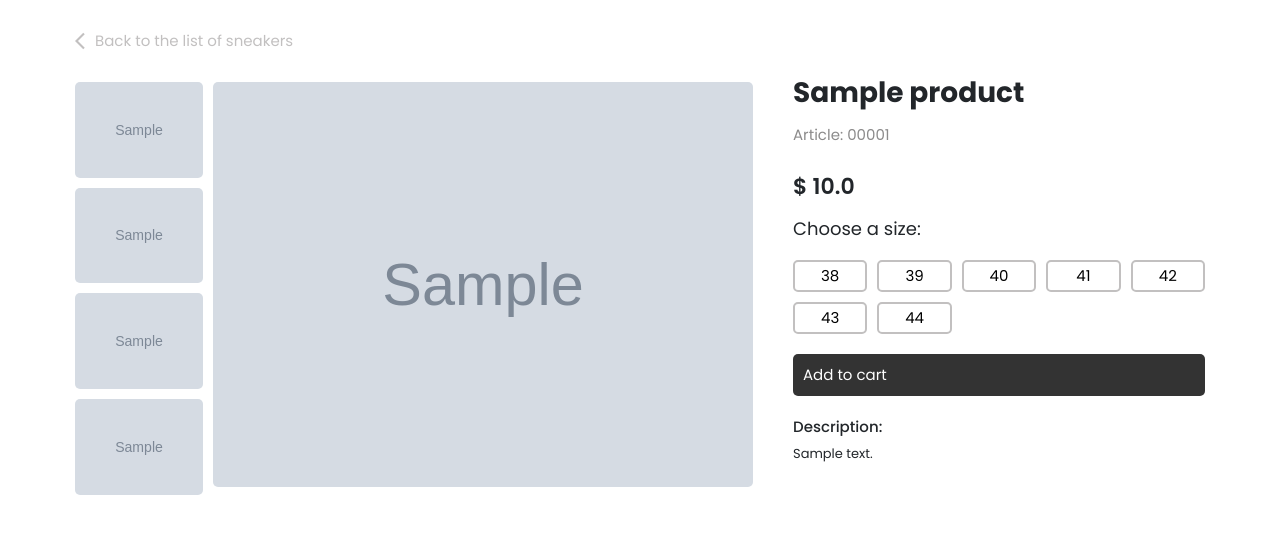
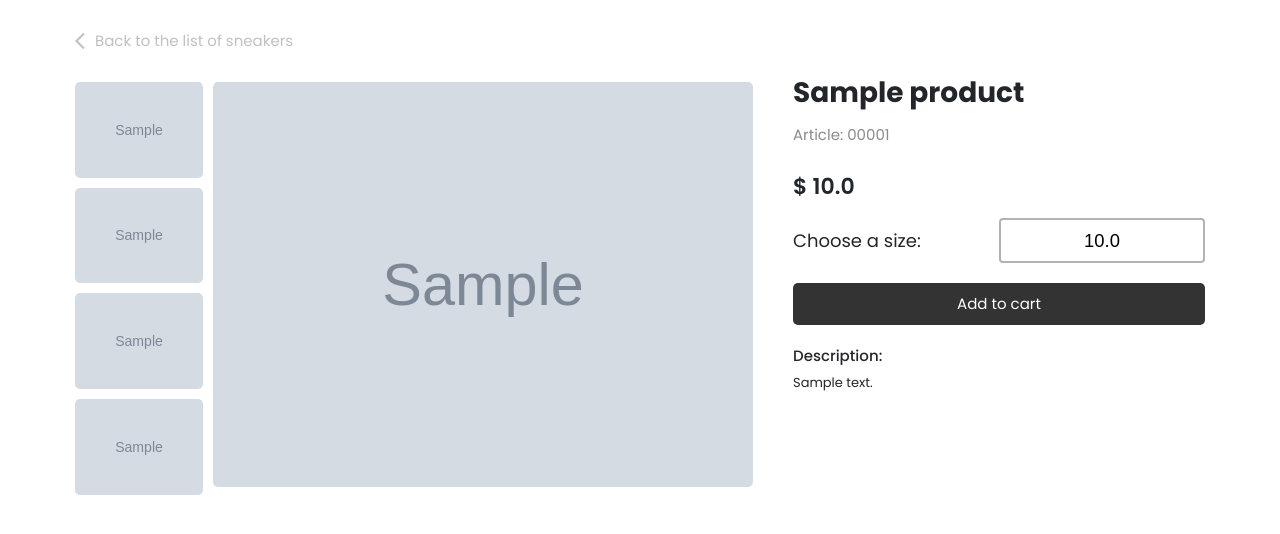
Before and after one commit to iamwebster/django-ecommerce, a Django app: a page that uses goods/templates/goods/product.html in a window 1280 px wide. Shown: the part 82-616 px from the top of the page. Run offline with Django 4.2, Linux system fonts and the light colour scheme; tables that the repository leaves empty hold one stand-in row (values such as "Sample post"); grey boxes marked "Sample" are stand-in pictures; some libraries are stand-ins or nearby versions.

Commit message:
feat: add new product models

```diff
--- a/carts/views.py
+++ b/carts/views.py
@@ -1,11 +1,10 @@
 from django.shortcuts import render, redirect
 from django.http import JsonResponse
-from goods.models import Product
+from goods.models import Product, ProductItem
 from .models import UserCart
 
 
 def cart_add(request):
-
     product_id = request.POST.get("product_id")
     product = Product.objects.get(id=product_id)
 
--- a/goods/admin.py
+++ b/goods/admin.py
@@ -1,5 +1,5 @@
 from django.contrib import admin
-from .models import Category, Product, Gender
+from .models import Category, Product, Gender, ProductItem, ProductColor
 
 @admin.register(Category)
 class CategoryAdmin(admin.ModelAdmin):
@@ -14,3 +14,7 @@ class ProductAdmin(admin.ModelAdmin):
 @admin.register(Gender)
 class GenderAdmin(admin.ModelAdmin):
     prepopulated_fields = {'slug': ['name']}
+
+
+admin.site.register(ProductItem)
+admin.site.register(ProductColor)
--- a/goods/models.py
+++ b/goods/models.py
@@ -1,4 +1,5 @@
 from django.db import models
+from django.utils.text import slugify
 
 
 class Gender(models.Model):
@@ -29,7 +30,6 @@ class Product(models.Model):
     image = models.ImageField(upload_to='sneakers/')
     price = models.FloatField(default=0.00)
     discount = models.IntegerField(null=True, blank=True)
-    quantity = models.PositiveIntegerField()
     category = models.ForeignKey(Category, on_delete=models.CASCADE)
     gender = models.ForeignKey(Gender, on_delete=models.CASCADE)
 
@@ -46,3 +46,25 @@ class Product(models.Model):
 
     def __str__(self):
         return self.name
+
+
+class ProductColor(models.Model):
+    name = models.CharField(max_length=255)
+
+    def __str__(self):
+        return self.name
+
+
+class ProductSize(models.Model):
+    size = models.DecimalField(default=00.0, max_digits=3, decimal_places=1)
+    remains = models.PositiveIntegerField()
+
+
+class ProductItem(models.Model):
+    product = models.ForeignKey(Product, on_delete=models.CASCADE)
+    size = models.DecimalField(default=00.0, max_digits=3, decimal_places=1)
+    remains = models.PositiveIntegerField()
+
+
+    def __str__(self):
+        return f'{self.product.name} | {self.size} | {self.remains}'
--- a/goods/templates/goods/catalog.html
+++ b/goods/templates/goods/catalog.html
@@ -49,11 +49,11 @@
                             <p class="catalog__card__price">${{ product.price }}</p>
                             {% endif %}
                         </div>
-                        <a href="{% url 'cart_add' %}" class="catalog__card__button ajax-add" data-product-id={{ product.id }}>
+                        {% comment %} <a href="{% url 'cart_add' %}" class="catalog__card__button ajax-add" data-product-id={{ product.id }}>
                             {% csrf_token %}
                             <span class="catalog__card__button__add">add to cart</span>
                             <span class="material-icons catalog__card__button__icon">add_shopping_cart</span>
-                        </a>
+                        </a> {% endcomment %}
                     </div>
                 </div>
                 {% endfor %}
--- a/goods/templates/goods/product.html
+++ b/goods/templates/goods/product.html
@@ -22,6 +22,7 @@
             <div class="product__info__wrap">
                 <h2 class="product__info__title">{{ product.name }}</h2>
                 <p class="product__info__article">Article: {{ product.article }}</p>
+                {% if items %}
                 <div class="product__info__price__wrap">
                     {% if product.discount %}
                     <p class="product__info__price product__info__price_new">$ {{ product.sell_price }}</p>
@@ -30,20 +31,28 @@
                     <p class="product__info__price">$ {{ product.price }}</p>
                     {% endif %}
                 </div>
-                <div class="product__info__size__wrap">
-                    <p class="product__info__size__title">Choose a size:</p>
-                    <ul class="product__info__size__list">
-                        <li class="product__info__size__item"><button class="product__info__size__button">38</button></li>
-                        <li class="product__info__size__item"><button class="product__info__size__button">39</button></li>
-                        <li class="product__info__size__item"><button class="product__info__size__button">40</button></li>
-                        <li class="product__info__size__item"><button class="product__info__size__button">41</button></li>
-                        <li class="product__info__size__item"><button class="product__info__size__button">42</button></li>
-                        <li class="product__info__size__item"><button class="product__info__size__button">43</button></li>
-                        <li class="product__info__size__item"><button class="product__info__size__button">44</button></li>
-                    </ul>
-                </div>
-                <a href="{% url 'cart_add' %}" class="product__info__add-button ajax-add" data-product-id="{{ product.id }}">Add to cart</a>
-                {% csrf_token %}
+
+                <form method="post" action="{% url 'cart_add' %}" class="ajax-link">
+                    {% csrf_token %}
+                    <div class="product__info__size__wrap">
+                        <label class="product__info__size__title" for="sizes">Choose a size:</label>
+                        <select class="custom-select" id="sizes">
+                            {% for i in items %}
+                            <option name="size" value="{{ i.size }}">{{ i.size }}</option>
+                            {% endfor %}
+
+                            {% comment %} <option value="42">42</option>
+                            <option value="43">43</option>
+                            <option value="44">44</option> {% endcomment %}
+                        </select>
+                    </div>
+                    <button type="submit" class="product__info__add-button ajax-add" data-product-id="{{ product.id }}">Add to cart</button>
+                </form>
+                {% else %}
+                <p class="sold-out">Sold Out :(</p>
+                {% endif %}
+
+                {% comment %} <a href="{% url 'cart_add' %}" class="product__info__add-button ajax-add" data-product-id="{{ product.id }}">Add to cart</a> {% endcomment %}
                 <div class="product__info__description__wrap">
                     <p class="product__info__description__title">Description:</p>
                     <p class="product__info__description__text">{{ product.description }}</p>
--- a/goods/views.py
+++ b/goods/views.py
@@ -1,5 +1,5 @@
 from django.shortcuts import render
-from .models import Category, Product
+from .models import Category, Product, ProductItem
 from django.core.paginator import Paginator
 from .utils import query_search
 
@@ -36,7 +36,8 @@ def catalog(request, gender_slug, category_slug):
 
 def product(request, product_slug):
     product = Product.objects.get(slug=product_slug)
-    return render(request, "goods/product.html", {"product": product})
+    product_item = ProductItem.objects.filter(product__slug=product_slug)
+    return render(request, "goods/product.html", {"product": product, 'items': product_item})
 
 
 def search(request):
--- a/static/css/product_style.css
+++ b/static/css/product_style.css
@@ -69,7 +69,7 @@
 
 .product__info__size__title {
 	font-size: 18px;
-	margin-bottom: 20px;
+	width: 50%;
 }
 
 .product__info__size__list {
@@ -110,3 +110,60 @@
 .product__info__description__text {
 	font-size: 13px;
 }
+
+/* SIZE */
+.custom-select {
+	position: relative;
+	text-align: center;
+
+}
+
+select {
+	-webkit-appearance: none;
+	appearance: none;
+	width: 50%;
+	font-size: 1.15rem;
+	/* padding: 0.675em 6em 0.675em 1em; */
+	padding: 10px 0 ;
+	background-color: #fff;
+	border: 2px solid #b3b3b3;
+	border-radius: 0.25rem;
+	color: #000;
+	cursor: pointer;
+}
+
+.custom-select::before,
+.custom-select::after {
+	--size: 0.3rem;
+	content: "";
+	position: absolute;
+	right: 1rem;
+	pointer-events: none;
+}
+
+.custom-select::before {
+	border-left: var(--size) solid transparent;
+	border-right: var(--size) solid transparent;
+	border-bottom: var(--size) solid black;
+	top: 40%;
+}
+
+.custom-select::after {
+	border-left: var(--size) solid transparent;
+	border-right: var(--size) solid transparent;
+	border-top: var(--size) solid black;
+	top: 55%;
+}
+
+.product__info__size__wrap {
+	display: flex;
+	align-items: center;
+}
+
+.sold-out {
+	cursor: default;
+	padding: 50px 0;
+	font-weight: 700;
+	font-size: 40px;
+	color: #767676;
+}
--- a/static/js/jquery-ajax.js
+++ b/static/js/jquery-ajax.js
@@ -1,14 +1,16 @@
 $(document).ready(function () {
 
-    $(document).on('click', '.ajax-add', function (e) {
+    $(document).on('click', '.ajax-link', function (e) {
         e.preventDefault();
-
         var cartQtyTemp = $('#ajax-qty');
         var cartQty = parseInt(cartQtyTemp.text() || 0);
 
-        var productId = $(this).data('product-id');
+        var productIdTag = $(".ajax-add");
+        var productId = productIdTag.data('product-id')
+        console.log(productId);
 
-        var cartAddUrl = $(this).attr('href');
+        var cartAddUrl = $(this).attr('action');
+        console.log(cartAddUrl)
 
         $.ajax({
             url: cartAddUrl,
@@ -16,9 +18,9 @@ $(document).ready(function () {
             data: {
                 'product_id': productId,
                 'csrfmiddlewaretoken': $("[name=csrfmiddlewaretoken]").val(),
+                'size': $("[name=size]").val(),
             },
             success: function(response) {
-                console.log(response.message);
 
                 cartQty++;
                 cartQtyTemp.text(cartQty);
@@ -28,5 +30,4 @@ $(document).ready(function () {
             },
         });
     });
-
 });
```
Also changed, not shown: carts/migrations/0001_initial.py, carts/migrations/0002_initial.py (added), carts/migrations/0003_remove_usercart_product_item_usercart_product.py (added), goods/migrations/0001_initial.py, goods/migrations/0002_remove_product_quantity.py (added), users/migrations/0001_initial.py.
